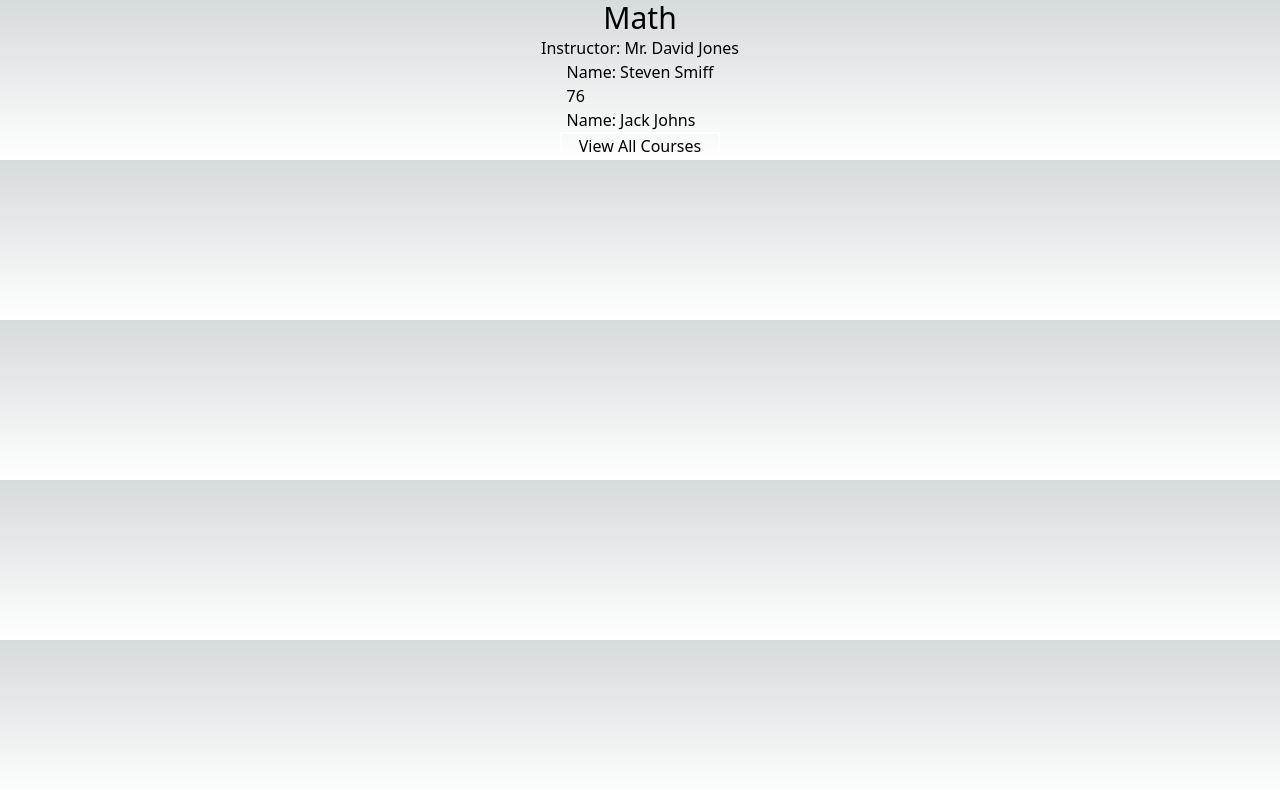
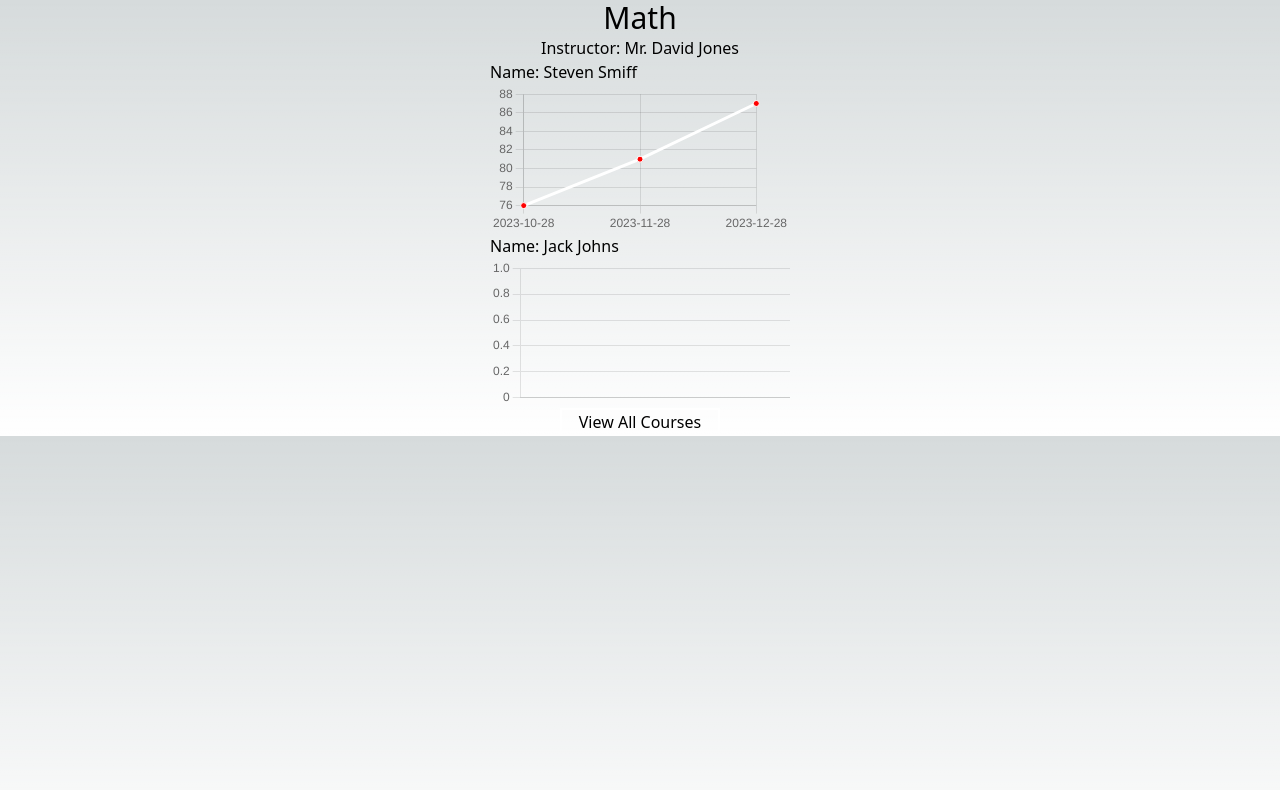
Before and after one commit to jakovid/scholarsuite-frontend, a Next.js app: page /courses/1 in a window 1280 px wide. Shown: the top 790 px of the page. Built offline with nearby package versions, Linux system fonts and the light colour scheme.

Commit message:
added charts to students

```diff
--- a/components/courses/courseStudent.js
+++ b/components/courses/courseStudent.js
@@ -1,11 +1,10 @@
-import { Line } from "react-chartjs-2";
-
+import StudentTestChart from "./studentTestChart"
 
 export default function CourseStudent({student}){
     return(
         <div className="flex flex-col">
             <div>Name: {student.studentName} </div>
-            <div>{student.tests[0]?.score}</div>
+            <StudentTestChart student={student} />
         </div>
     )
 }
--- /dev/null
+++ b/components/courses/studentTestChart.js
@@ -0,0 +1,42 @@
+import { Line } from "react-chartjs-2";
+import {
+    Chart as ChartJS,
+    LineElement,
+    CategoryScale, // x axis
+    LinearScale,
+    PointElement
+} from "chart.js";
+
+ChartJS.register(
+    LineElement,
+    CategoryScale,
+    LinearScale,
+    PointElement
+)
+
+export default function StudentTestChart({ student }){
+
+    const data = {
+        labels: student.tests.map(test => test.date),
+        datasets: [{
+            labels: student.studentName,
+            data: student.tests.map(test => test.score),
+            backgroundColor: "red",
+            borderColor: "white",
+            pointElement: "red"
+        }]
+    }
+
+    const options = {
+        plugins: {
+            legend: true,
+        }
+    }
+
+
+    return(
+        <Line data={data} options={options} >
+
+        </Line>
+    )
+};
--- a/data/student-scores.js
+++ b/data/student-scores.js
@@ -79,6 +79,8 @@ course1.addStudent(student1)
 course1.addStudent(student2)
 
 let test1 = new Test(course1, "Test", student1, "2023-10-28", 76)
+let test2 = new Test(course1, "Test", student1, "2023-11-28", 81)
+let test3 = new Test(course1, "Test", student1, "2023-12-28", 87)
 
 
 courses.push(course1, course2, course3, course4);
--- a/package.json
+++ b/package.json
@@ -10,6 +10,8 @@
   },
   "dependencies": {
     "chart.js": "^4.4.0",
+    "chartjs-adapter-date-fns": "^3.0.0",
+    "date-fns": "^2.30.0",
     "next": "13.5.4",
     "react": "^18",
     "react-chartjs-2": "^5.2.0",
```
Also changed, not shown: 1 other file (tests, documents, lock files or other folders).
